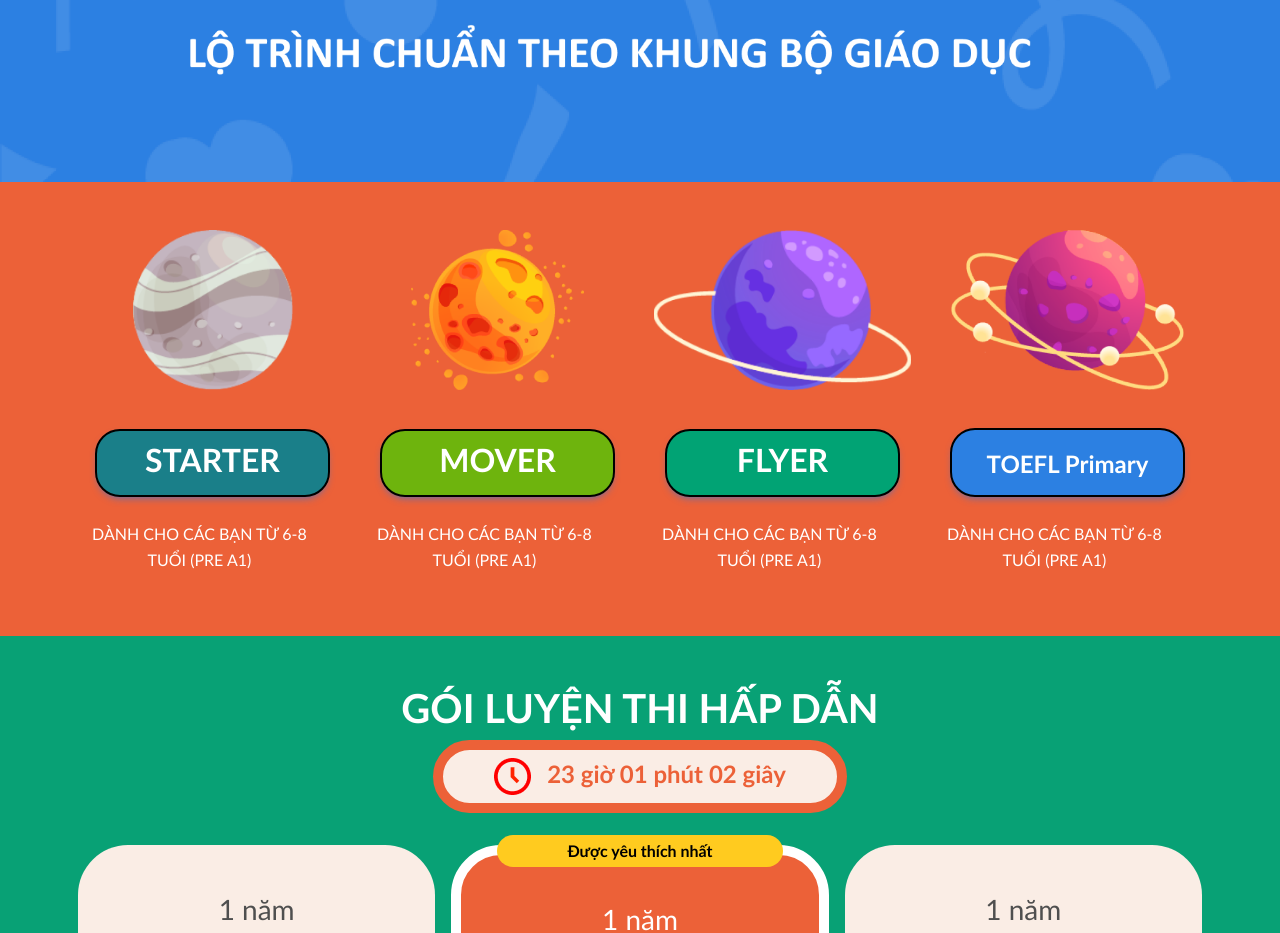
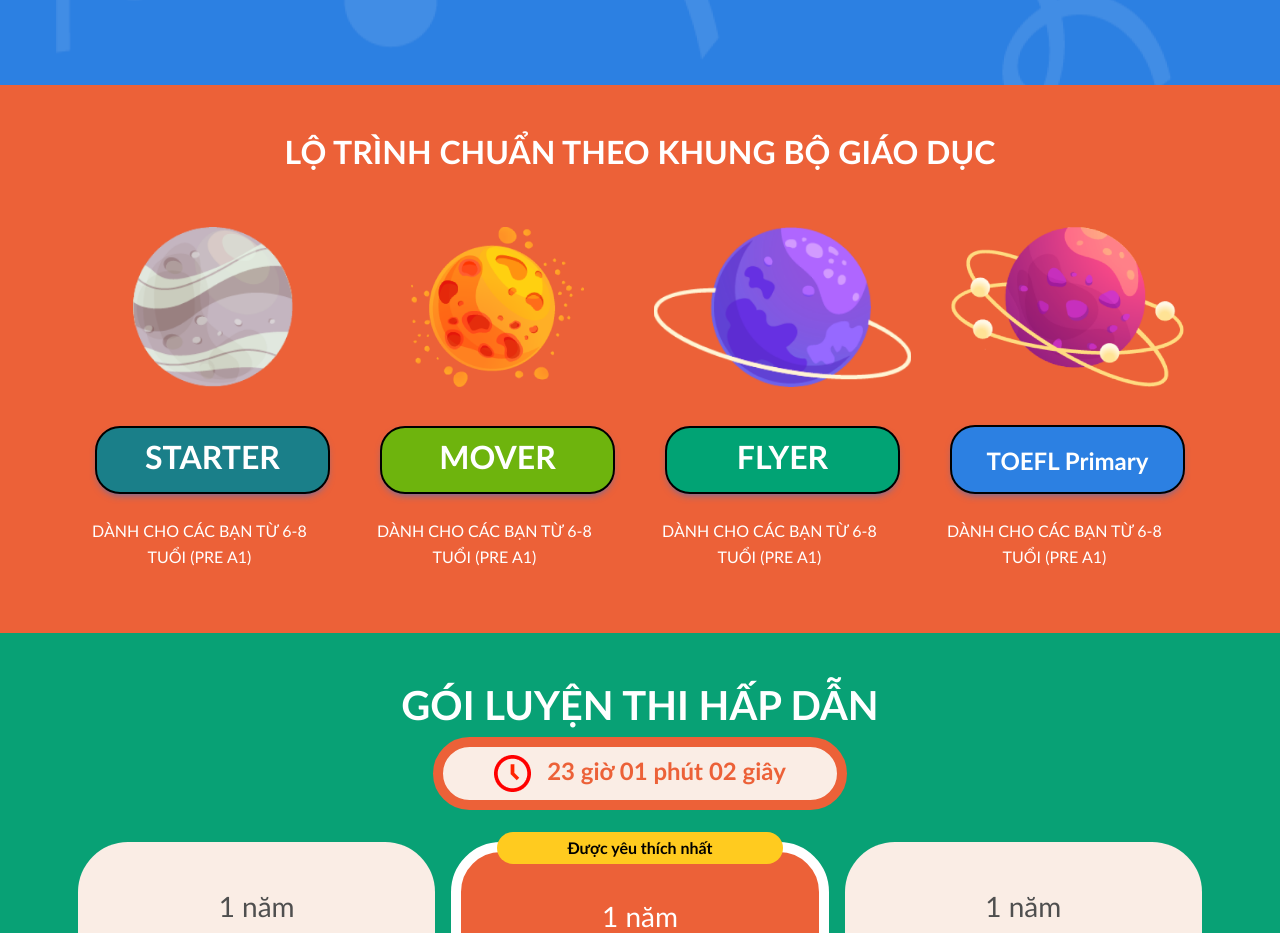
Before and after one commit to chauvuha/hello-kid, a React (Create React App) app: page / in a window 1280 px wide. Shown: the part 3347-4280 px from the top of the page. Built offline with nearby package versions, Linux system fonts and the light colour scheme.

Commit message:
fix section's title

```diff
--- a/src/components/pages/Home/home.js
+++ b/src/components/pages/Home/home.js
@@ -226,6 +226,7 @@
             </div>
             <div className="hello-kid-levels p-5">
                 <Container>
+                    <h2 className="hello-kid-levels-title white bold pb-5">LỘ TRÌNH CHUẨN THEO KHUNG BỘ GIÁO DỤC</h2>
                     <Row>
                         <Col>
                             <div className="hello-kid-levels level d-flex flex-column">
```
Also changed, not shown: public/images/Group26.png.
